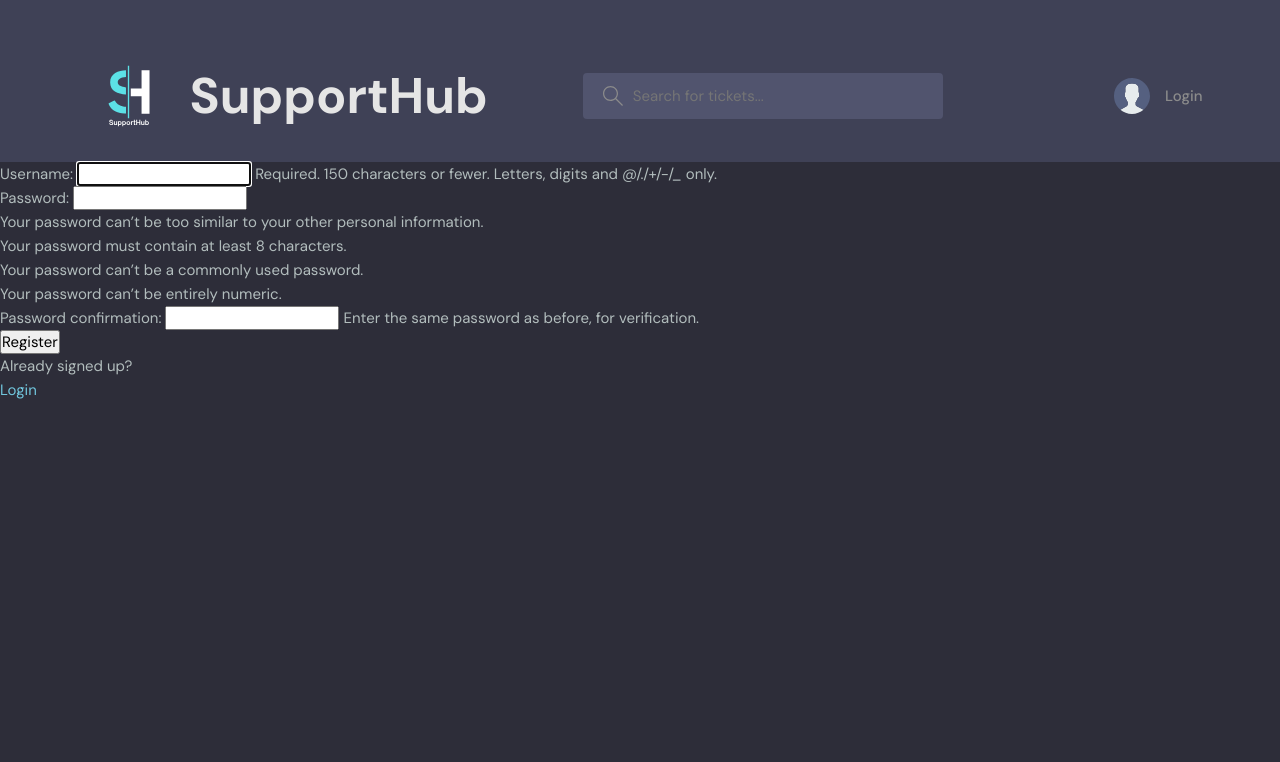
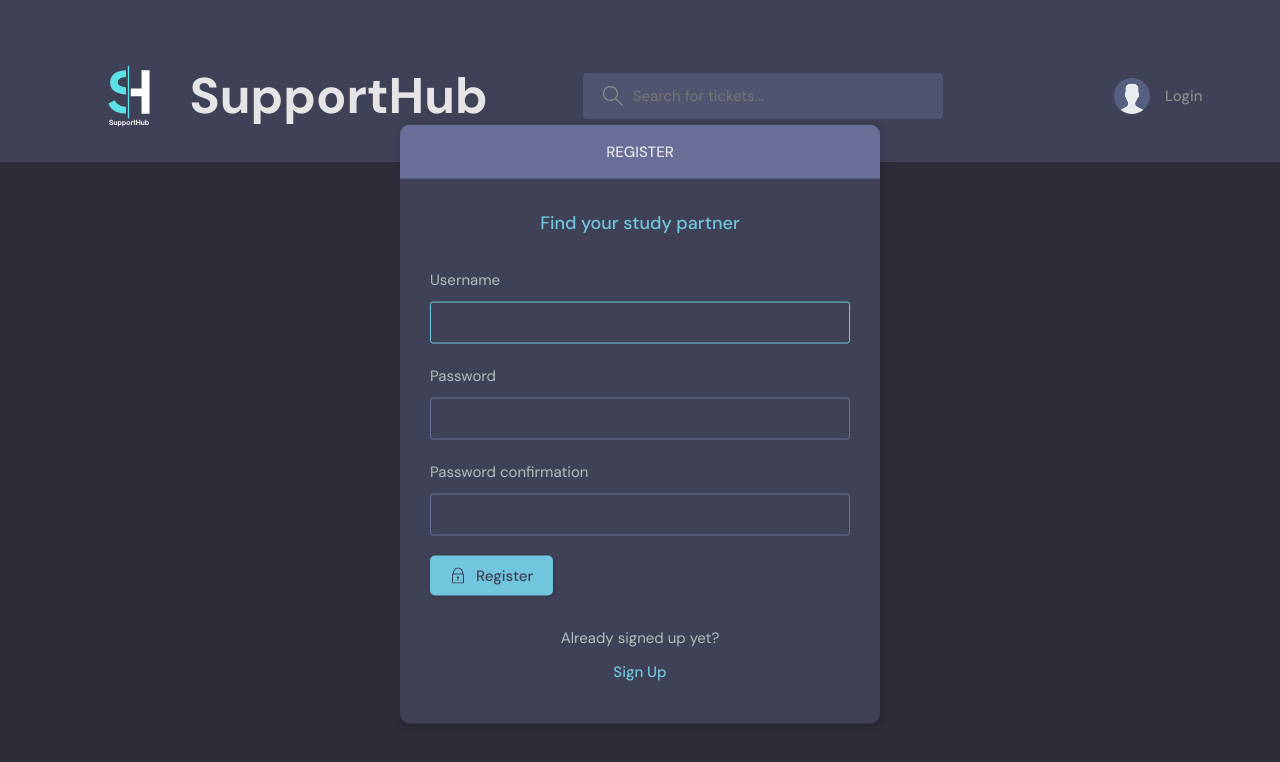
Before and after one commit to michalMudr/SupportHub, a Django app: page /register/ in a window 1280 px wide. Shown: the top 762 px of the page. Run offline with Django 4.2, Linux system fonts and the light colour scheme.

Commit message:
Login & Sign up page updated

```diff
--- a/base/templates/base/feed_component.html
+++ b/base/templates/base/feed_component.html
@@ -2,7 +2,8 @@
 {% if request.user == ticket.user %}
 <div class="roomListRoom">
     <div class="roomListRoom__header">
-      <a href="{% url 'user-profile' ticket.user %}" class="roomListRoom__author">
+        <h3>Ticket Id Number: {{ticket.id}} </h3>
+      <a href="{% url 'user-profile' request.user.id %}" class="roomListRoom__author">
         <div class="avatar avatar--small">
           <img src="https://randomuser.me/api/portraits/women/11.jpg" />
         </div>
--- a/base/templates/base/login_register.html
+++ b/base/templates/base/login_register.html
@@ -1,38 +1,97 @@
 {% extends 'main.html' %}
 
 {% block content %}
+<main class="auth layout">
 
-{% if page == 'login' %}
+  {% if page == 'login' %}
+  <div class="container">
+    <div class="layout__box">
+      <div class="layout__boxHeader">
+        <div class="layout__boxTitle">
+          <h3>Login</h3>
+        </div>
+      </div>
+      <div class="layout__body">
+        <h2 class="auth__tagline">Support is one click away ... </h2>
 
-<div>
-    <form method="POST" action="">
-        {% csrf_token %}
+        <form class="form" action="" method="POST">
+          {% csrf_token %}
+          <div class="form__group form__group">
+            <label for="room_name">Email</label>
+            <input id="username" name="username" type="text" />
+          </div>
+          <div class=" form__group">
+            <label for="password">Password</label>
+            <input id="password" name="password" type="password"
+              placeholder="&bull;&bull;&bull;&bull;&bull;&bull;&bull;&bull;" />
+          </div>
 
-        <label>Username:</label>
-        <input type="text" name="username" placeholder="Enter Username" />
+          <button class="btn btn--main" type="submit">
+            <svg version="1.1" xmlns="http://www.w3.org/2000/svg" width="32" height="32" viewBox="0 0 32 32">
+              <title>lock</title>
+              <path
+                d="M27 12h-1v-2c0-5.514-4.486-10-10-10s-10 4.486-10 10v2h-1c-0.553 0-1 0.447-1 1v18c0 0.553 0.447 1 1 1h22c0.553 0 1-0.447 1-1v-18c0-0.553-0.447-1-1-1zM8 10c0-4.411 3.589-8 8-8s8 3.589 8 8v2h-16v-2zM26 30h-20v-16h20v16z">
+              </path>
+              <path
+                d="M15 21.694v4.306h2v-4.306c0.587-0.348 1-0.961 1-1.694 0-1.105-0.895-2-2-2s-2 0.895-2 2c0 0.732 0.413 1.345 1 1.694z">
+              </path>
+            </svg>
 
-        <label>Username:</label>
-        <input type="password" name="password" placeholder="Enter Password" />
+            Login
+          </button>
+        </form>
 
-        <input type="submit" value="Login" />
-    </form>
+        <div class="auth__action">
+          <p>Haven't signed up yet?</p>
+          <a href="{% url 'register' %}" class="btn btn--link">Sign Up</a>
+        </div>
+      </div>
+    </div>
+  </div>
+  {% else %}
+  <div class="container">
+    <div class="layout__box">
+      <div class="layout__boxHeader">
+        <div class="layout__boxTitle">
+          <h3>Register</h3>
+        </div>
+      </div>
+      <div class="layout__body">
+        <h2 class="auth__tagline">Find your study partner</h2>
 
-    <p> Haven't signed up yet? </p>
-    <a href="{% url 'register' %}">Sign up</a>
-</div>
+        <form class="form" action="" method="POST">
+          {% csrf_token %}
 
-{% else %}
+          {% for field in form %}
+          <div class="form__group form__group">
+            <label for="room_name">{{field.label}}</label>
+            {{field}}
+          </div>
+          {% endfor %}
 
-<div>
-    <form method="POST" action="">
-        {% csrf_token %}
-        {{form.as_p}}
-        <input type="submit" value="Register" />
-    </form>
 
-    <p> Already signed up? </p>
-    <a href="{% url 'login' %}">Login</a>
-</div>
-{% endif %}
+          <button class="btn btn--main" type="submit">
+            <svg version="1.1" xmlns="http://www.w3.org/2000/svg" width="32" height="32" viewBox="0 0 32 32">
+              <title>lock</title>
+              <path
+                d="M27 12h-1v-2c0-5.514-4.486-10-10-10s-10 4.486-10 10v2h-1c-0.553 0-1 0.447-1 1v18c0 0.553 0.447 1 1 1h22c0.553 0 1-0.447 1-1v-18c0-0.553-0.447-1-1-1zM8 10c0-4.411 3.589-8 8-8s8 3.589 8 8v2h-16v-2zM26 30h-20v-16h20v16z">
+              </path>
+              <path
+                d="M15 21.694v4.306h2v-4.306c0.587-0.348 1-0.961 1-1.694 0-1.105-0.895-2-2-2s-2 0.895-2 2c0 0.732 0.413 1.345 1 1.694z">
+              </path>
+            </svg>
 
+            Register
+          </button>
+        </form>
+
+        <div class="auth__action">
+          <p>Already signed up yet?</p>
+          <a href="{% url 'login' %}" class="btn btn--link">Sign Up</a>
+        </div>
+      </div>
+    </div>
+  </div>
+  {% endif %}
+</main>
 {% endblock content %}
--- a/base/urls.py
+++ b/base/urls.py
@@ -20,4 +20,6 @@ urlpatterns = [
     path('delete-ticket/<str:pk>/', views.deleteTicket, name="delete-ticket"),
     path('delete-message/<str:pk>/', views.deleteMessage, name="delete-message"),
 
+    path('update-user/', views.updateUser, name="update-user"),
+
 ]
--- a/base/views.py
+++ b/base/views.py
@@ -4,7 +4,7 @@ from django.db.models import Q
 from django.contrib.auth import authenticate, login, logout
 from .models import Ticket
 from .models import Message
-from .forms import TicketForm
+from .forms import TicketForm, UserForm
 from django.contrib.auth.models import User
 from django.contrib.auth.forms import UserCreationForm
 from django.contrib.auth.decorators import login_required
@@ -176,3 +176,16 @@ def deleteMessage(request, pk):
         return redirect ('UserDashboard')
 
     return render(request, 'base/delete.html', {'obj':message})
+
+@login_required(login_url='login')
+def updateUser(request):
+    user = request.user
+    form = UserForm(instance=user)
+
+    if request.method == 'POST':
+        form = UserForm(request.POST, instance=user)
+        if form.is_valid():
+            form.save()
+            return redirect('user-profile', pk=user.id)
+
+    return render(request, 'base/update-user.html', {'form': form})
--- a/templates/navbar.html
+++ b/templates/navbar.html
@@ -23,7 +23,7 @@
         <!-- Logged In -->
         {% if request.user.is_authenticated %}
         <div class="header__user">
-          <a href="profile.html">
+          <a href="{% url 'user-profile' request.user.id %}">
             <div class="avatar avatar--medium active">
               <img src="https://randomuser.me/api/portraits/men/37.jpg" />
             </div>
@@ -46,7 +46,7 @@
         {%endif%}
 
         <div class="dropdown-menu">
-          <a href="settings.html" class="dropdown-link"
+          <a href="{% url 'update-user' %}" class="dropdown-link"
             ><svg version="1.1" xmlns="http://www.w3.org/2000/svg" width="32" height="32" viewBox="0 0 32 32">
               <title>tools</title>
               <path
```
Also changed, not shown: base/forms.py (+6 -1 lines), base/templates/base/delete.html (+31 -6 lines), base/templates/base/delete_old.html (added, +12 -0 lines), base/templates/base/login_register_old.html (added, +38 -0 lines), base/templates/base/profile.html (+5 -2 lines), base/templates/base/update-user.html (added, +41 -0 lines), db.sqlite3.
